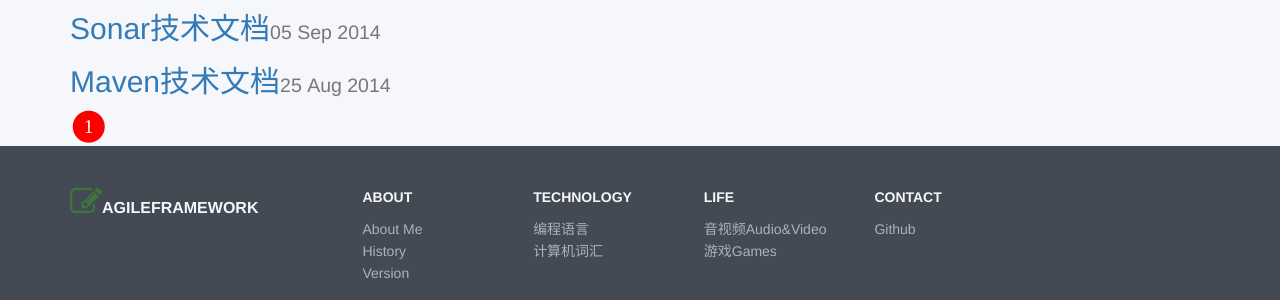
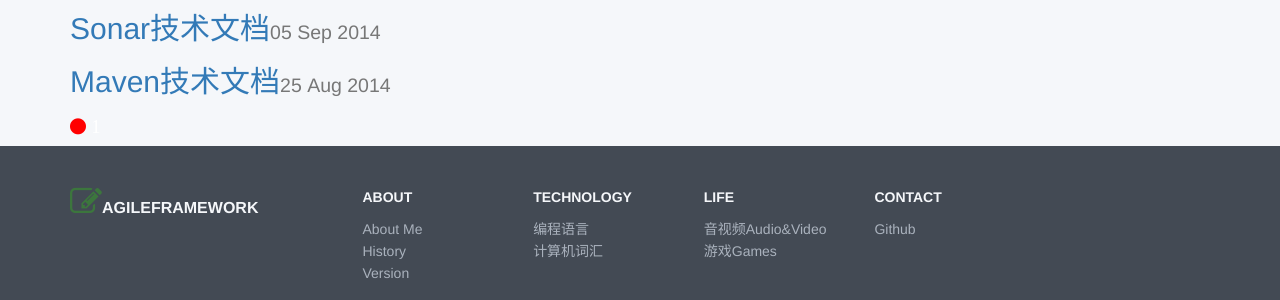
Before and after one commit to oxidyc/ikms.github.io, a Jekyll site: the page built from index.html, in a window 1280 px wide. Shown: the part 615-915 px from the top of the page. Built offline with Jekyll 4.4.1, drawn with Linux system fonts in a browser that asks for light colours; nearby versions of some CDN libraries.

Commit message:
update style

```diff
--- a/index.html
+++ b/index.html
@@ -17,6 +17,6 @@ title: CMS
 </section>
 
 <span class="fa-stack fa-lg">
-  <i class="fa fa-circle fa-stack-2x" style="color: red;"></i>
-  <i class="fa fa-stack-1x fa-inverse">1</i>
+  <i class="fa fa-circle" style="color: red;"></i>
+  <i class="fa fa-inverse">1</i>
 </span>
```
